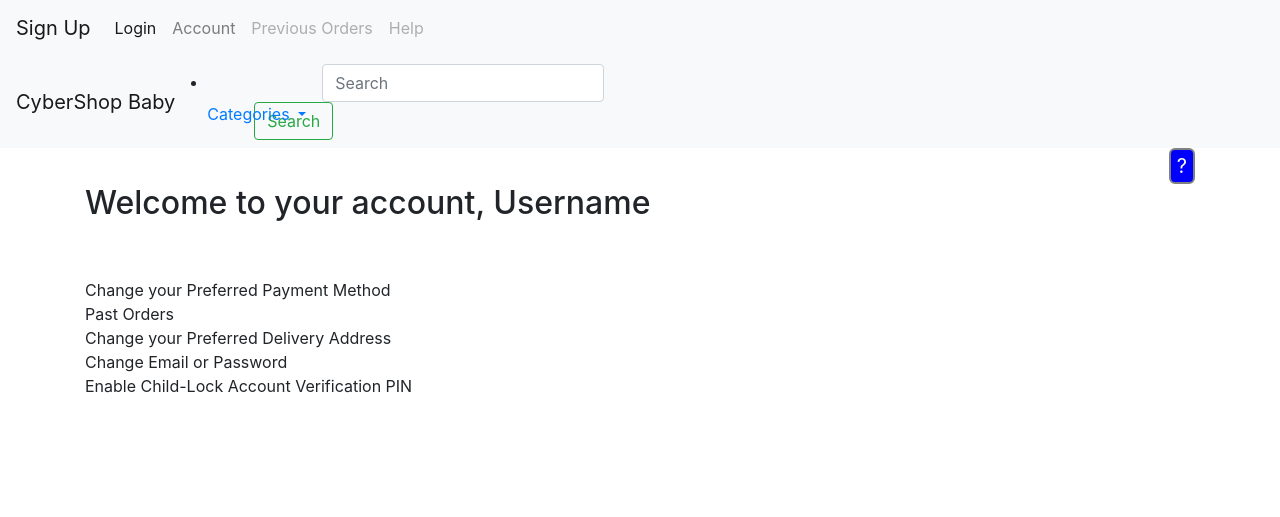
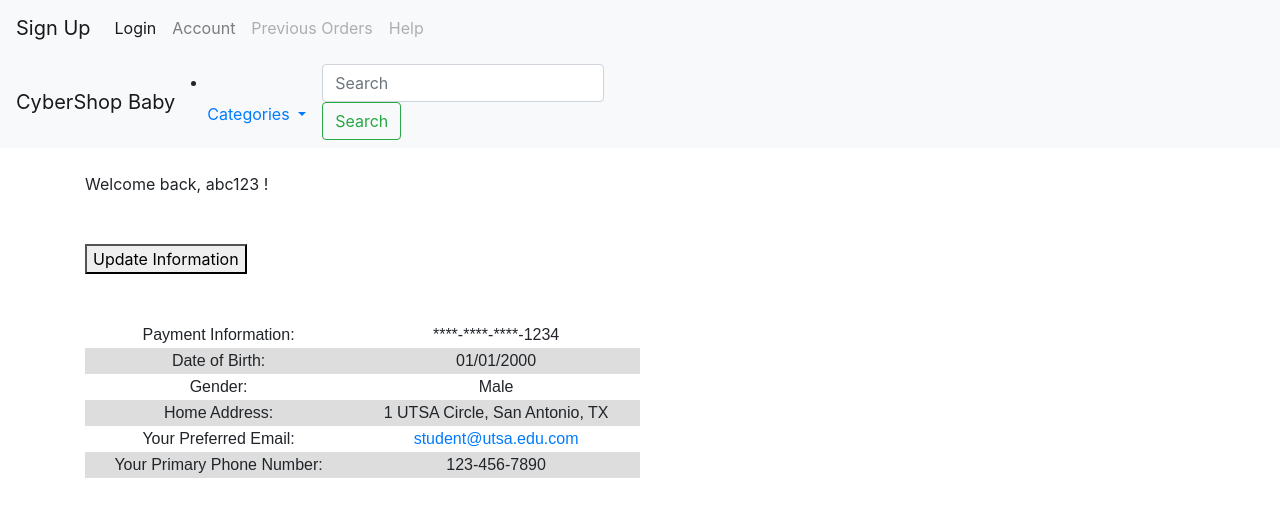
Before and after one commit to JosephP29/UI-Cybershop, a Django app: page /accounts/profile/ in a window 1280 px wide. Shown: the top 517 px of the page. Run offline with Django 3.2, Linux system fonts and the light colour scheme; some libraries are stand-ins or nearby versions.

Commit message:
New Profile Table and button.

```diff
--- a/templates/accounts/profile.html
+++ b/templates/accounts/profile.html
@@ -4,35 +4,6 @@
 {% block head %}
 <head>
   <style>
-        button {
-          background-color: blue;
-          border: none;
-          color: white;
-          bottom: 205px;
-          border-radius: 6px;
-          border: 2px solid gray;
-          font-size: 30px;
-          margin-left: -68px;
-        }
-        .button2 {
-          background-color: blue;
-          border: none;
-          color: white;
-          bottom: 100px;
-          border-radius: 6px;
-          border: 2px solid gray;
-          font-size: 20px;
-        }
-        .button:hover {
-          background-color: orange;
-          color: white;
-          box-shadow: 0 12px 16px 0 rgba(0,0,0,0.24), 0 17px 50px 0 rgba(0,0,0,0.19);
-        }
-        .button:active {
-          background-color: #3e8e41;
-          box-shadow: 0 5px #666;
-          transform: translateY(4px);
-        }
       table {
         font-family: arial, sans-serif;
         height: 50%;
@@ -107,23 +37,45 @@
 
 {% block body %}
 
-<div id="overlay" onclick="off()"> </div>
-
 <div class="container">
-  <div align="right"><button onclick="on()" class="button2">?</button></div>
-  <h2>Welcome to your account, Username</h2>
+            <div class="panel-heading">
+              <br/>
+              <h class="panel-title"> Welcome back, abc123 !</h2>
               <br/>
               <br/>
-  <h>Change your Preferred Payment Method</h>
               <br/>
-  <h>Past Orders<h>
+              <button type="submit">Update Information</button>
               <br/>
-  <h>Change your Preferred Delivery Address</h>
               <br/>
-  <h>Change Email or Password</h>
               <br/>
-  <h>Enable Child-Lock Account Verification PIN</h>
-  <br/>
+            </div>
+                  <table align="left">
+                    <tbody>
+                      <tr>
+                        <td>Payment Information:    </td>
+                        <td>****-****-****-1234</td>
+                      </tr>
+                      <tr>
+                        <td>Date of Birth:    </td>
+                        <td>01/01/2000</td>
+                      </tr>
+                        <tr>
+                        <td>Gender:    </td>
+                        <td>Male</td>
+                      </tr>
+                        <tr>
+                        <td>Home Address:    </td>
+                        <td>1 UTSA Circle, San Antonio, TX</td>
+                      </tr>
+                      <tr>
+                        <td>Your Preferred Email:    </td>
+                        <td><a href="mailto:student@utsa.edu">student@utsa.edu.com</a></td>
+                      </tr>
+                        <td>Your Primary Phone Number:    </td>
+                        <td>123-456-7890</td>
+
+                    </tbody>
+                  </table>
 </div>
 
 {% endblock %}
```
Also changed, not shown: other parts of templates/accounts/profile.html (+0 -41 lines). Lines whose indentation alone changed are shown as unchanged.
